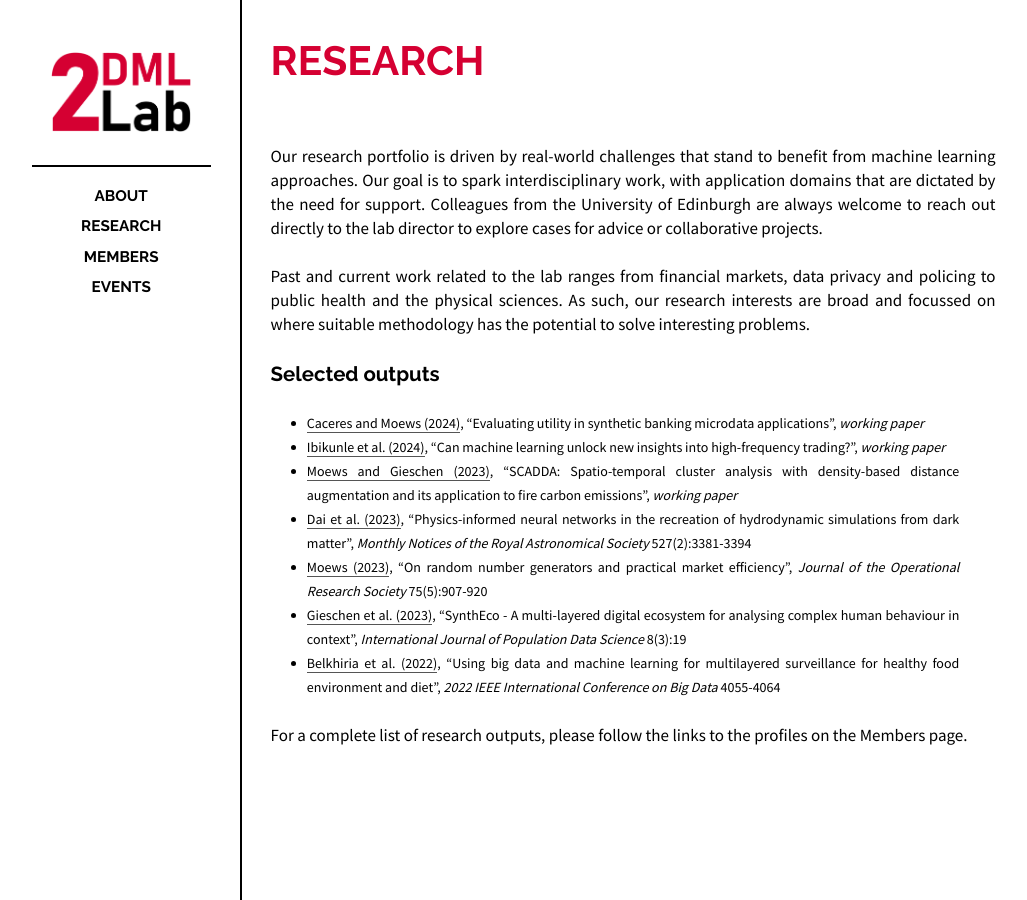
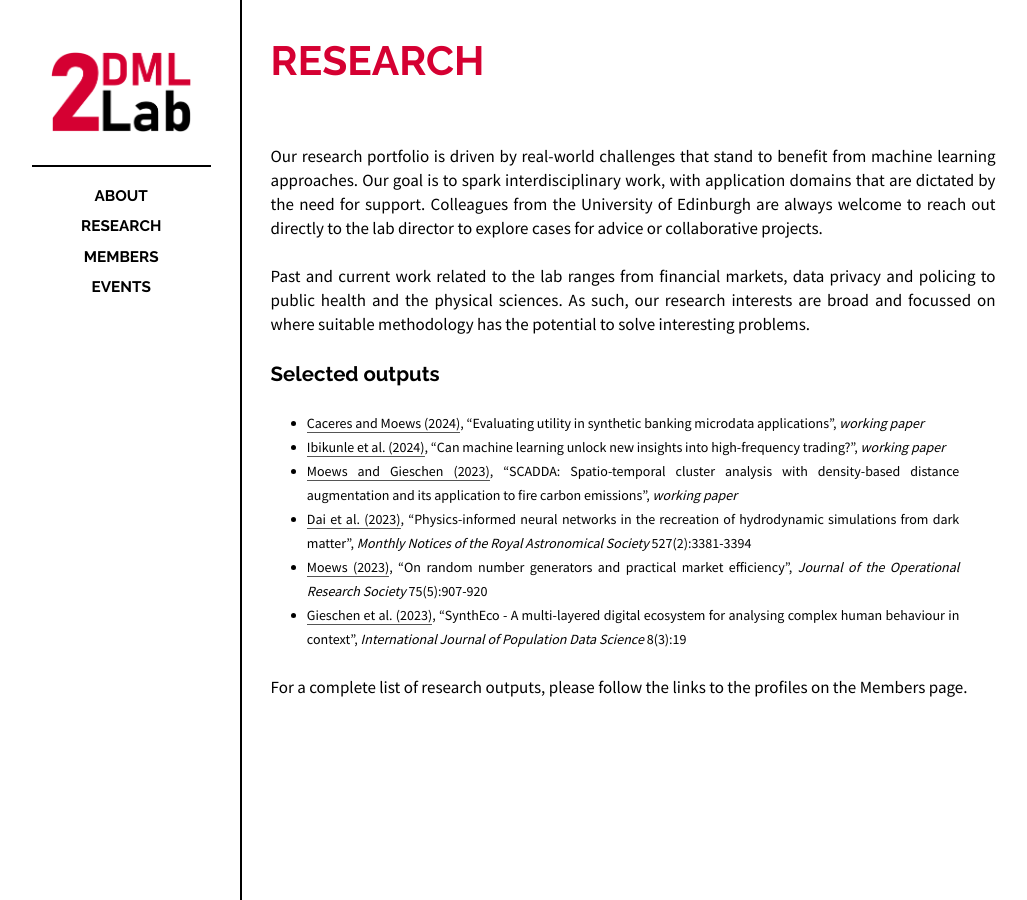
Before and after one commit to 2dml-lab/2dml-lab.github.io, a Jekyll site: the page built from _posts/2024-02-03-research.md, in a window 1280 px wide. Shown: the whole page, without its empty margins (118-1145 px from the left). Built offline with Jekyll 4.4.1, drawn with Linux system fonts in a browser that asks for light colours.

Commit message:
Update 2024-02-03-research.md

```diff
--- a/_posts/2024-02-03-research.md
+++ b/_posts/2024-02-03-research.md
@@ -27,7 +27,6 @@ Past and current work related to the lab ranges from financial markets, data pri
 - [Dai et al. (2023)](https://doi.org/10.1093/mnras/stad3394), "Physics-informed neural networks in the recreation of hydrodynamic simulations from dark matter", _Monthly Notices of the Royal Astronomical Society_ 527(2):3381-3394
 - [Moews (2023)](https://doi.org/10.1080/01605682.2023.2219292), "On random number generators and practical market efficiency", _Journal of the Operational Research Society_ 75(5):907-920
 - [Gieschen et al. (2023)](https://doi.org/10.23889/ijpds.v8i3.2285), "SynthEco - A multi-layered digital ecosystem for analysing complex human behaviour in context", _International Journal of Population Data Science_ 8(3):19
-- [Belkhiria et al. (2022)](https://doi.org/10.1109/BigData55660.2022.10020762), "Using big data and machine learning for multilayered surveillance for healthy food environment and diet", _2022 IEEE International Conference on Big Data_ 4055-4064
 
 <br>
 For a complete list of research outputs, please follow the links to the profiles on the Members page.
```
